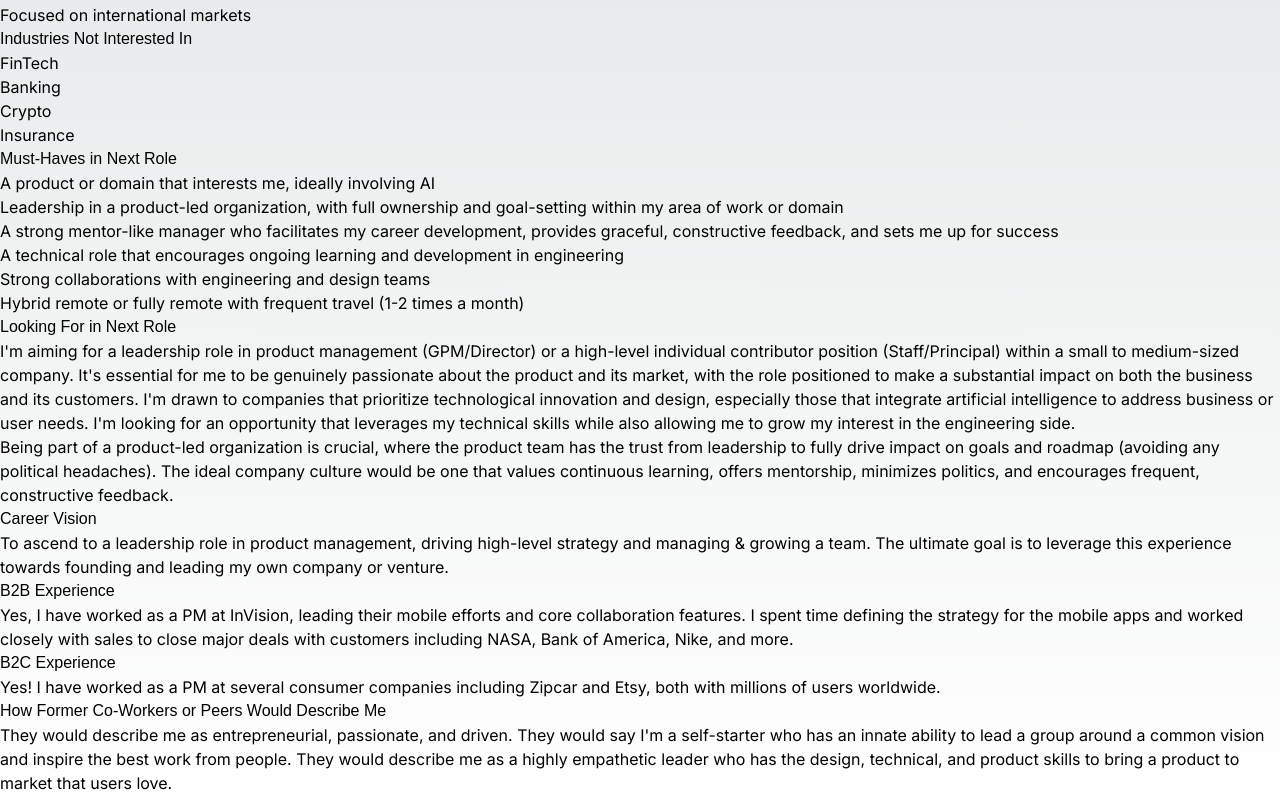
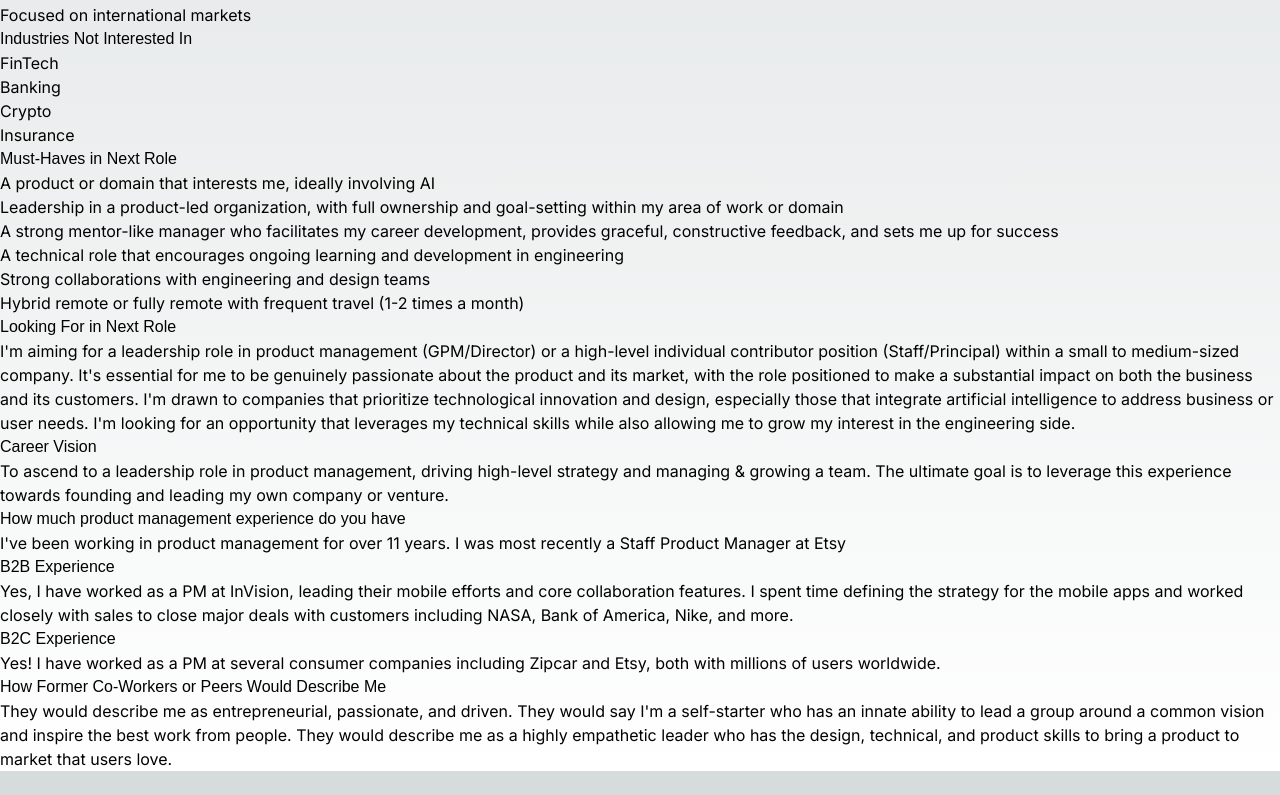
Before and after one commit to brequinn/chat-with-brendan, a Next.js app: page /docs/paseana-guidebook in a window 1280 px wide. Shown: the part 645-1440 px from the top of the page. After the commit the page ends 1416 px from the top, so only its background shows below. Built offline with nearby package versions, Linux system fonts and the light colour scheme; a web font is replaced by a local one.

Commit message:
katie love you

```diff
--- a/pages/api/vector-search.ts
+++ b/pages/api/vector-search.ts
@@ -135,7 +135,7 @@
 
       console.log('Token count:', tokenCount)
 
-      if (tokenCount >= 500) {
+      if (tokenCount >= 400) {
         console.log('Token count limit reached. Breaking the loop.')
         break
       }
--- a/pages/docs/paseana-guidebook.mdx
+++ b/pages/docs/paseana-guidebook.mdx
@@ -56,11 +56,13 @@
 
 I'm aiming for a leadership role in product management (GPM/Director) or a high-level individual contributor position (Staff/Principal) within a small to medium-sized company. It's essential for me to be genuinely passionate about the product and its market, with the role positioned to make a substantial impact on both the business and its customers. I'm drawn to companies that prioritize technological innovation and design, especially those that integrate artificial intelligence to address business or user needs. I'm looking for an opportunity that leverages my technical skills while also allowing me to grow my interest in the engineering side.
 
-Being part of a product-led organization is crucial, where the product team has the trust from leadership to fully drive impact on goals and roadmap (avoiding any political headaches). The ideal company culture would be one that values continuous learning, offers mentorship, minimizes politics, and encourages frequent, constructive feedback.
-
 ## Career Vision
 
 To ascend to a leadership role in product management, driving high-level strategy and managing & growing a team. The ultimate goal is to leverage this experience towards founding and leading my own company or venture.
+
+## How much product management experience do you have
+
+I've been working in product management for over 11 years. I was most recently a Staff Product Manager at Etsy
 
 ## B2B Experience
 
```
